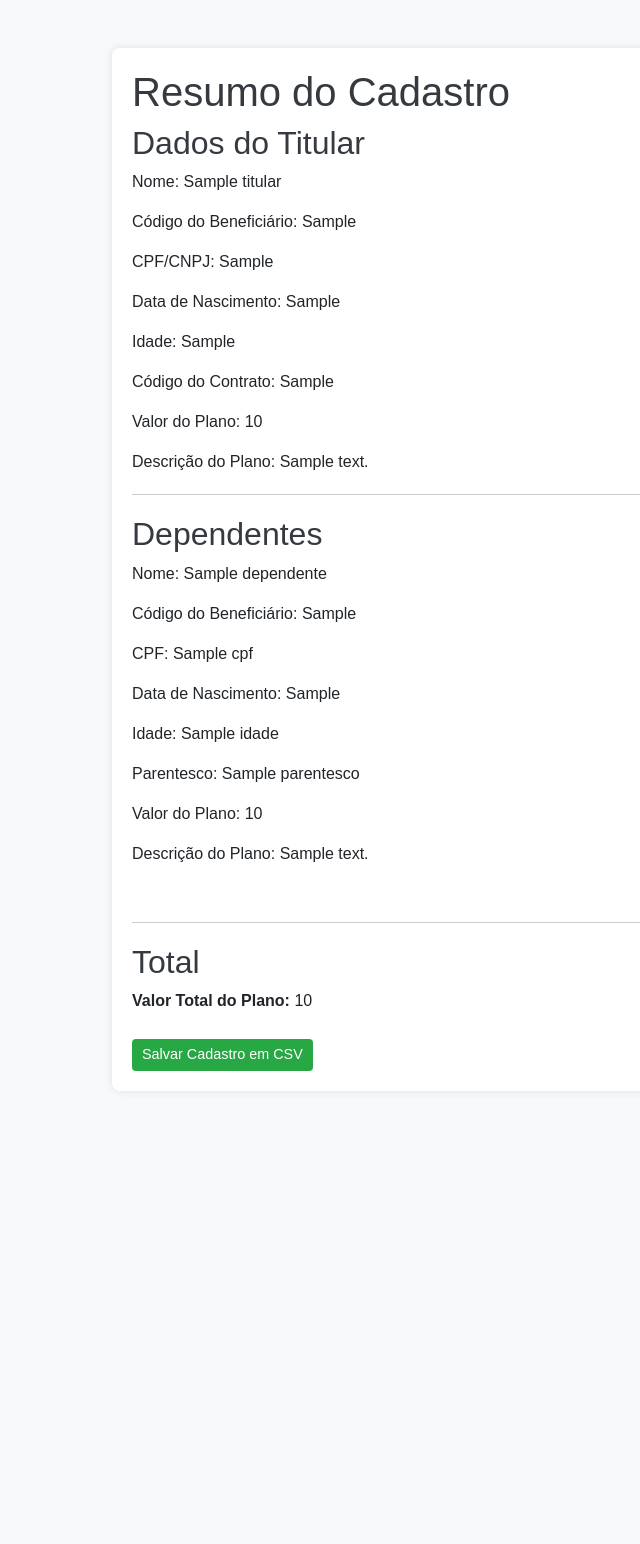
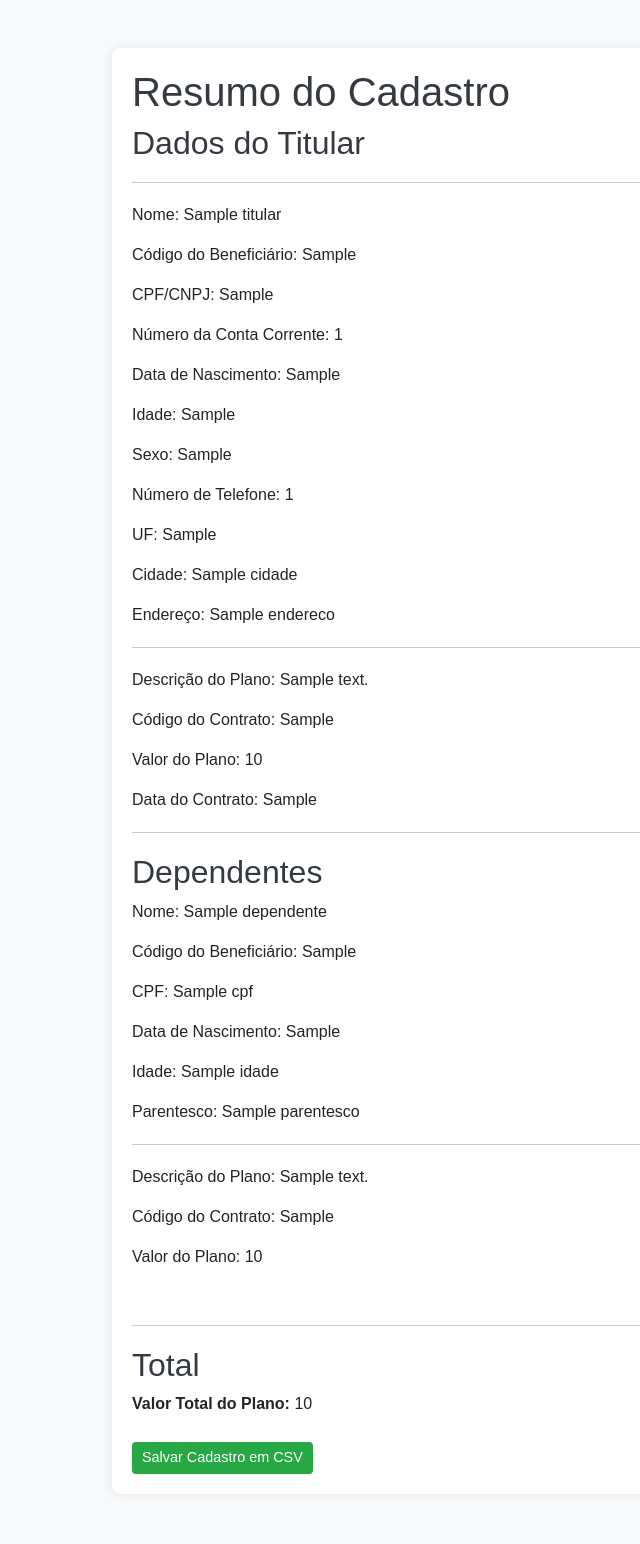
Before and after one commit to couto78caio/cadastrounimed, a Flask app: template templates/resumo_cadastro.html in a window 1280 px wide. Shown: the whole page, without its empty margins (128-768 px from the left). Before the commit the page ends 1071 px from the top, so only its background shows below. Run offline with Flask 3, Linux system fonts and the light colour scheme; the template is opened without the code that fills it: most values are stand-ins (such as "Sample title", 1, 10 or a date in 2020); some libraries are stand-ins or nearby versions.

Commit message:
Update resumo_cadastro.html

```diff
--- a/templates/resumo_cadastro.html
+++ b/templates/resumo_cadastro.html
@@ -12,14 +12,23 @@
         <h1>Resumo do Cadastro</h1>
         <div>
             <h2>Dados do Titular</h2>
+            <hr>
             <p>Nome: {{ titular.titular }}</p>
             <p>Código do Beneficiário: {{ titular.cod_beneficiario }}</p>
             <p>CPF/CNPJ: {{ titular.cpf_cnpj }}</p>
+            <p>Número da Conta Corrente: {{ titular.num_conta_corrente }}</p>
             <p>Data de Nascimento: {{ titular.dt_nascimento }}</p>
             <p>Idade: {{ idade_titular }}</p>
+            <p>Sexo: {{ titular.sexo_titular }}</p>
+            <p>Número de Telefone: {{ titular.num_telefone }}</p>
+            <p>UF: {{ titular.uf }}</p>
+            <p>Cidade: {{ titular.cidade }}</p>
+            <p>Endereço: {{ titular.endereco }}</p>
+            <hr>
+            <p>Descrição do Plano: {{ descricao_titular }}</p>
             <p>Código do Contrato: {{ titular.cod_contrato }}</p>
             <p>Valor do Plano: {{ valor_titular }}</p>
-            <p>Descrição do Plano: {{ descricao_titular }}</p>
+            <p>Data do Contrato: {{ titular.dt_contrato }}</p>
         </div>
 
         {% if dependentes %}
@@ -34,8 +43,10 @@
                 <p>Data de Nascimento: {{ dependentes[i].dt_nascimento }}</p>
                 <p>Idade: {{ dependentes[i].idade }}</p>
                 <p>Parentesco: {{ dependentes[i].parentesco }}</p>
+                <hr>
+                <p>Descrição do Plano: {{ valores_dependentes[i].descricao }}</p>
+                <p>Código do Contrato: {{ titular.cod_contrato }}</p>
                 <p>Valor do Plano: {{ valores_dependentes[i].valor }}</p>
-                <p>Descrição do Plano: {{ valores_dependentes[i].descricao }}</p>
             </li>
             {% endfor %}
         </ul>
```
